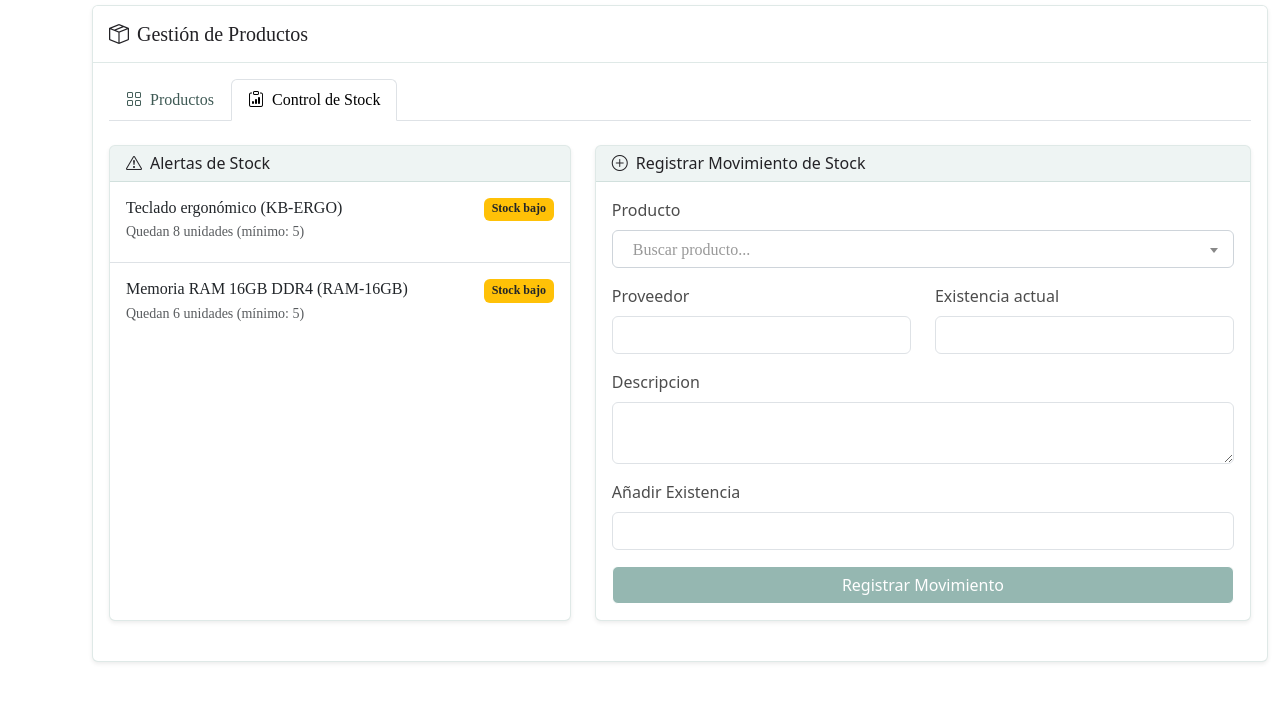
After one commit to Diventracker/Diven, a FastAPI app: template productos/templates/productos2.html in a window 1280 px wide, after a click on "Control de Stock". The commit adds this page. Shown: the top 702 px of the page. Run offline with FastAPI, Linux system fonts and the light colour scheme; data comes from the database, SQL or seed files in the repository; the template is opened without the code that fills it: most values are stand-ins (such as "Sample title", 1, 10 or a date in 2020); some libraries are stand-ins or nearby versions; some web fonts are replaced.

Commit message:
Productos plantilla incorporada y mas cambios

```diff
--- a/access/templates/layout_admin.html
+++ b/access/templates/layout_admin.html
@@ -67,7 +67,7 @@
                 <span class="menu-text">Ventas</span>
             </a>
 
-            <a onclick="cargarPagina('/producto')" data-link="/producto" class="list-group-item">
+            <a onclick="cargarPagina('/productos')" data-link="/productos" class="list-group-item">
                 <i class="bi bi-box-seam"></i>
                 <span class="menu-text">Productos</span>
             </a>
--- a/dashboard/routes.py
+++ b/dashboard/routes.py
@@ -4,7 +4,7 @@ from fastapi.templating import Jinja2Templates
 from sqlalchemy.orm import Session
 from database.database import get_db
 from utils.report_generator import generar_pdf_informe
-from producto.model import Producto
+from productos.model import Producto
 from clientes.model import Cliente
 from usuarios.model import Usuario
 from proveedores.model import Proveedor
@@ -12,8 +12,8 @@ from servicios.model import  ServicioTecnico
 from garantias.model import Garantia
 from datetime import datetime
 from ventas.model import Venta
-from producto.model import Producto
-from producto.schema import ProductoOut
+from productos.model import Producto
+from productos.schema import ProductoOut
 from sqlalchemy import text , extract, func
 
 router = APIRouter()
--- a/main.py
+++ b/main.py
@@ -6,7 +6,7 @@ from access import routes as access_router
 from usuarios import routes as usuarios_router
 from clientes import routes as clientes_router
 from servicios import routes as servicios_router
-from producto import routes as producto_router
+from productos import routes as producto_router
 from proveedores import routes as proveedores_router
 from ventas import routes as ventas_router
 from garantias import routes as garantias_router
--- /dev/null
+++ b/productos/templates/productos2.html
@@ -0,0 +1,270 @@
+{% extends "plantilla.html" %}
+
+<!-- etiqueta <head> -->
+{% block head_scripts %}
+    <!-- CSS de DataTables -->
+    <link rel="stylesheet" href="https://cdn.datatables.net/1.13.6/css/dataTables.bootstrap5.min.css">
+
+    <!-- CSS de Select2 -->
+    <link href="https://cdn.jsdelivr.net/npm/select2@4.1.0-rc.0/dist/css/select2.min.css" rel="stylesheet" />
+
+    <!-- jQuery -->
+    <script src="https://code.jquery.com/jquery-3.7.1.min.js"></script>
+
+    <!-- JS de Select2 -->
+    <script src="https://cdn.jsdelivr.net/npm/select2@4.1.0-rc.0/dist/js/select2.min.js"></script>
+
+    <!-- JS de DataTables -->
+    <script src="https://cdn.datatables.net/1.13.6/js/jquery.dataTables.min.js"></script>
+    <script src="https://cdn.datatables.net/1.13.6/js/dataTables.bootstrap5.min.js"></script>
+    {% endblock %}
+
+<!-- card principal -->
+{% set titulo = "Gestión de Productos" %}
+{% set icono = "box-seam" %}
+
+<!-- Tabs -->
+{% set tabs_view = true %}
+{% set tabs2 = flase %}
+{% set tab1_icono = "grid" %}
+{% set tab1_nombre = "Productos" %}
+{% set tab2_icono = "clipboard-data" %}
+{% set tab2_nombre = "Control de Stock" %}
+
+<!-- Buscador -->
+{% set subtitulo2 = "Buscar Productos" %}
+{% set placeholder = "Buscar productos..." %}
+
+<!-- Boton Crear Registro -->
+{% set btnRegistrar = true %}
+{% set icono_crear = "plus-circle" %}
+{% set boton_crear = "Nuevo Producto" %}
+{% set modal_crear = "modalRegistro" %}
+
+<!-- Tabla -->
+{% set subtitulo = "Lista de Productos" %}
+{% set tabla_id = "tablaProductos" %}
+
+{% block columnas_tabla %}
+    <tr>
+        <th>ID</th>
+        <th> Fecha de compra</th>
+        <th>Nombre</th>
+        <th>Modelo</th>
+        <th>Existencias</th>
+        <th>Precio de compra</th>
+        <th>Precio de venta</th>
+        <th>Proveedor</th>
+        {% if rol == "Administrador" %}
+        <th>Acción</th>
+        {% endif %}
+    </tr>
+{% endblock %}
+
+{% block nueva_tab %}
+    <!-- Pestaña de Control de Stock -->
+    <div class="tab-pane fade" id="tab2" role="tabpanel" aria-labelledby="stock-tab">
+        <div class="row mb-4">
+            <div class="col-md-5">
+                <div class="card shadow-sm">
+                    <div class="card-header">
+                        <h6 class="mb-0"><i class="bi bi-exclamation-triangle me-2"></i>Alertas de Stock</h6>
+                    </div>
+                    <div class="card-body p-0" style="max-height: 530px; overflow-y: auto;">
+                        <div class="list-group list-group-flush" id="productosBajoStock">
+                            <!-- Aca se colocan los roductos con js, no modificar pplis -->
+                        </div>
+                    </div>
+                </div>
+            </div>
+            <div class="col-md-7 mb-4 mb-md-0">
+                <div class="card shadow-sm">
+                    <div class="card-header">
+                        <h6 class="mb-0"><i class="bi bi-plus-circle me-2"></i>Registrar Movimiento de Stock</h6>
+                    </div>
+                    <div class="card-body">
+                        <form id="actualizar_stock">
+                            <div class="mb-3">
+                                <label for="selectProducto" class="form-label">Producto</label>
+                                <select id="selectProducto" name="id_producto" class="form-control" required>
+                                    <option></option>
+                                </select>
+                            </div>
+                            <div class="row mb-3">
+                                <div class="col-md-6">
+                                    <label for="proveedor" class="form-label">Proveedor</label>
+                                    <input type="text" class="form-control" id="proveedor" readonly>
+                                </div>
+                                <div class="col-md-6">
+                                    <label for="stockQuantity" class="form-label">Existencia actual</label>
+                                    <input type="number" class="form-control" id="stockQuantity" readonly>
+                                </div>
+                            </div>
+                            <div class="mb-3">
+                                <label for="productoDescripcion" class="form-label">Descripcion</label>
+                                <textarea class="form-control" id="productoDescripcion" rows="2" readonly></textarea>
+                            </div>
+                            <div class="mb-3">
+                                <label for="stockNew" class="form-label">Añadir Existencia</label>
+                                <input type="number" class="form-control" name="newStock" id="stockNew" min="1">
+                            </div>
+                            <div class="card mb-3 bg-warning-subtle border-warning d-none" id="previewCard">
+                                <div class="card-body py-2 px-3">
+                                    <h6 class="card-title mb-1">Vista previa del movimiento</h6>
+                                    <p class="mb-0 small" id="previewCantidad"></p>
+                                    <p class="mb-0 small" id="previewFinal"></p>
+                                </div>
+                            </div>
+                            <div class="d-grid">
+                                <button type="submit" id="btnActualizarStock" class="btn btn-enviar" disabled>Registrar
+                                    Movimiento</button>
+                            </div>
+                        </form>
+                    </div>
+                </div>
+            </div>
+        </div>
+    </div>
+    {% endblock %}
+
+    {% block modales %}
+    <!-- Modal Crear un Nuevo Producto -->
+    <div class="modal fade" id="modalRegistro" tabindex="-1" aria-labelledby="modalRegistroLabel" aria-hidden="true">
+        <div class="modal-dialog modal-lg">
+            <div class="modal-content">
+                <div class="modal-header">
+                    <h5 class="modal-title">Agregar Nuevo Producto</h5>
+                    <button type="button" class="btn-close" data-bs-dismiss="modal" aria-label="Cerrar"></button>
+                </div>
+                <div class="modal-body">
+                    <form action="/producto/crear" method="post">
+                        <div class="row">
+                            <div class="col-md-6 mb-3">
+                                <label for="selectProveedor" class="form-label">Proveedor</label>
+                                <select id="selectProveedor" name="id_proveedor" required>
+                                    <option></option>
+                                </select>
+                            </div>
+                            <div class="col-md-6 mb-3">
+                                <label class="form-label">Nombre</label>
+                                <input type="text" class="form-control" name="nombre_producto" required />
+                            </div>
+                            <div class="col-md-6 mb-3">
+                                <label class="form-label">Modelo</label>
+                                <input type="text" class="form-control" name="modelo" required />
+                            </div>
+                            <div class="col-md-6 mb-3">
+                                <label class="form-label">Descripción</label>
+                                <input type="text" class="form-control" name="descripcion" required />
+                            </div>
+                            <div class="col-md-6 mb-3">
+                                <label class="form-label">Stock</label>
+                                <input type="number" class="form-control" name="stock" required />
+                            </div>
+                            <div class="col-md-6 mb-3">
+                                <label class="form-label">Precio de compra</label>
+                                <input type="number" step="0.01" class="form-control" name="precio" required />
+                            </div>
+                            <div class="col-md-6 mb-3">
+                                <label class="form-label">Precio de venta</label>
+                                <input type="number" step="0.01" class="form-control" name="precio_venta" required />
+                            </div>
+                            <div class="col-md-6 mb-3">
+                                <label class="form-label">Meses de garantía</label>
+                                <input type="number" class="form-control" name="meses_garantia" min="0" value="0"
+                                    required />
+                            </div>
+                        </div>
+                        <button type="submit" class="btn btn-enviar w-100">Guardar Producto</button>
+                    </form>
+                </div>
+            </div>
+        </div>
+    </div>
+
+    <!-- Modal Editar un Producto -->
+    <div class="modal fade" id="modalEditar" tabindex="-1" aria-labelledby="modalEditarLabel" aria-hidden="true">
+        <div class="modal-dialog modal-lg">
+            <div class="modal-content">
+                <div class="modal-header">
+                    <h5 class="modal-title">Actualizar Producto</h5>
+                    <button type="button" class="btn-close" data-bs-dismiss="modal" aria-label="Cerrar"></button>
+                </div>
+                <div class="modal-body">
+                    <form id="editProductoForm">
+                        <input type="hidden" id="productoId">
+                        <div class="row">
+                            <div class="col-md-6 mb-3">
+                                <label for="selectProveedor2" class="form-label">Proveedor</label>
+                                <select id="selectProveedor2" name="proveedor_id" required>
+                                    <option></option>
+                                </select>
+                            </div>
+                            <div class="col-md-6 mb-3">
+                                <label class="form-label">Nombre</label>
+                                <input type="text" class="form-control" id="editNombreProducto" name="nombre_producto"
+                                    required />
+                            </div>
+                            <div class="col-md-6 mb-3">
+                                <label class="form-label">Modelo</label>
+                                <input type="text" class="form-control" id="editModelo" name="modelo" required />
+                            </div>
+                            <div class="col-md-6 mb-3">
+                                <label class="form-label">Descripción</label>
+                                <input type="text" class="form-control" id="editDescripcion" name="descripcion" required />
+                            </div>
+                            <div class="col-md-6 mb-3">
+                                <label class="form-label">Precio de compra</label>
+                                <input type="number" step="0.01" class="form-control" id="editPrecio" name="precio"
+                                    required />
+                            </div>
+                            <div class="col-md-6 mb-3">
+                                <label class="form-label">Precio de venta</label>
+                                <input type="number" step="0.01" class="form-control" id="editPrecioVenta"
+                                    name="precio_venta" required />
+                            </div>
+
+                            <div class="col-12 mb-3">
+                                <label class="form-label">Meses de garantía</label>
+                                <input type="number" class="form-control" id="editGarantia" name="meses_garantia" min="0"
+                                    required />
+                            </div>
+                        </div>
+                        <button type="submit" id="saveChanges" class="btn btn-enviar w-100">Actualizar Producto</button>
+                    </form>
+                </div>
+            </div>
+        </div>
+    </div>
+
+    <!-- Modal Eliminar -->
+    <div class="modal fade" id="modalEliminar" aria-labelledby="modalEliminarLabel" aria-hidden="true">
+        <div class="modal-dialog">
+            <div class="modal-content">
+                <div class="modal-header">
+                    <h5 class="modal-title" id="modalEliminarLabel">Eliminar Producto</h5>
+                    <button type="button" class="btn-close" data-bs-dismiss="modal"></button>
+                </div>
+                <div class="modal-body text-center">
+                    <p>¿Seguro que desea eliminar este producto?</p>
+                    <input type="hidden" id="productoIdToDelete" />
+                    <!-- Span que muestra el nombre del cliente -->
+                    <span id="nombreProducto" class="fw-bold d-block fs-4"></span>
+                </div>
+                <div class="modal-footer">
+                    <button type="button" class="btn btn-secondary" data-bs-dismiss="modal">Cancelar</button>
+                    <button type="button" class="btn btn-danger" id="confirmDeleteBtn">Eliminar</button>
+                </div>
+            </div>
+        </div>
+    </div>
+{% endblock %}
+
+{% block scripts %}
+    <script src="/static/js/funciones/alertas.js"></script>
+    <script src="/static/js/funciones/select2.js"></script>
+
+    <script src="/static/js/productos/stock.js"></script>
+    <script src="/static/js/productos/actualizarStock.js"></script>
+    <script src="/static/js/productos/modulo_producto.js"></script>
+{% endblock %}
--- a/ventas/routes.py
+++ b/ventas/routes.py
@@ -5,7 +5,7 @@ from fastapi.templating import Jinja2Templates
 from sqlalchemy.orm import Session, joinedload
 from clientes.model import Cliente
 from database.database import get_db
-from producto.model import Producto
+from productos.model import Producto
 from usuarios.model import Usuario
 from ventas.model import DetalleVenta, Venta
 from sqlalchemy import desc, or_
```
Also changed, not shown: productos/controller.py (added, +31 -0 lines), productos/crud.py (added, +19 -0 lines), productos/repositorio.py (added, +12 -0 lines), productos/routes.py (renamed from producto/routes.py, +11 -76 lines), productos/schema.py (renamed from producto/schema.py, +25 -3 lines), productos/templates/producto.html (renamed from producto/templates/producto.html, +0 -34 lines), productos/model.py (renamed from producto/model.py), static/js/productos/actualizarStock.js (renamed from static/js/producto/actualizarStock.js), static/js/productos/modulo_producto.js (renamed from static/js/producto/modulo_producto.js), static/js/productos/stock.js (renamed from static/js/producto/stock.js).
